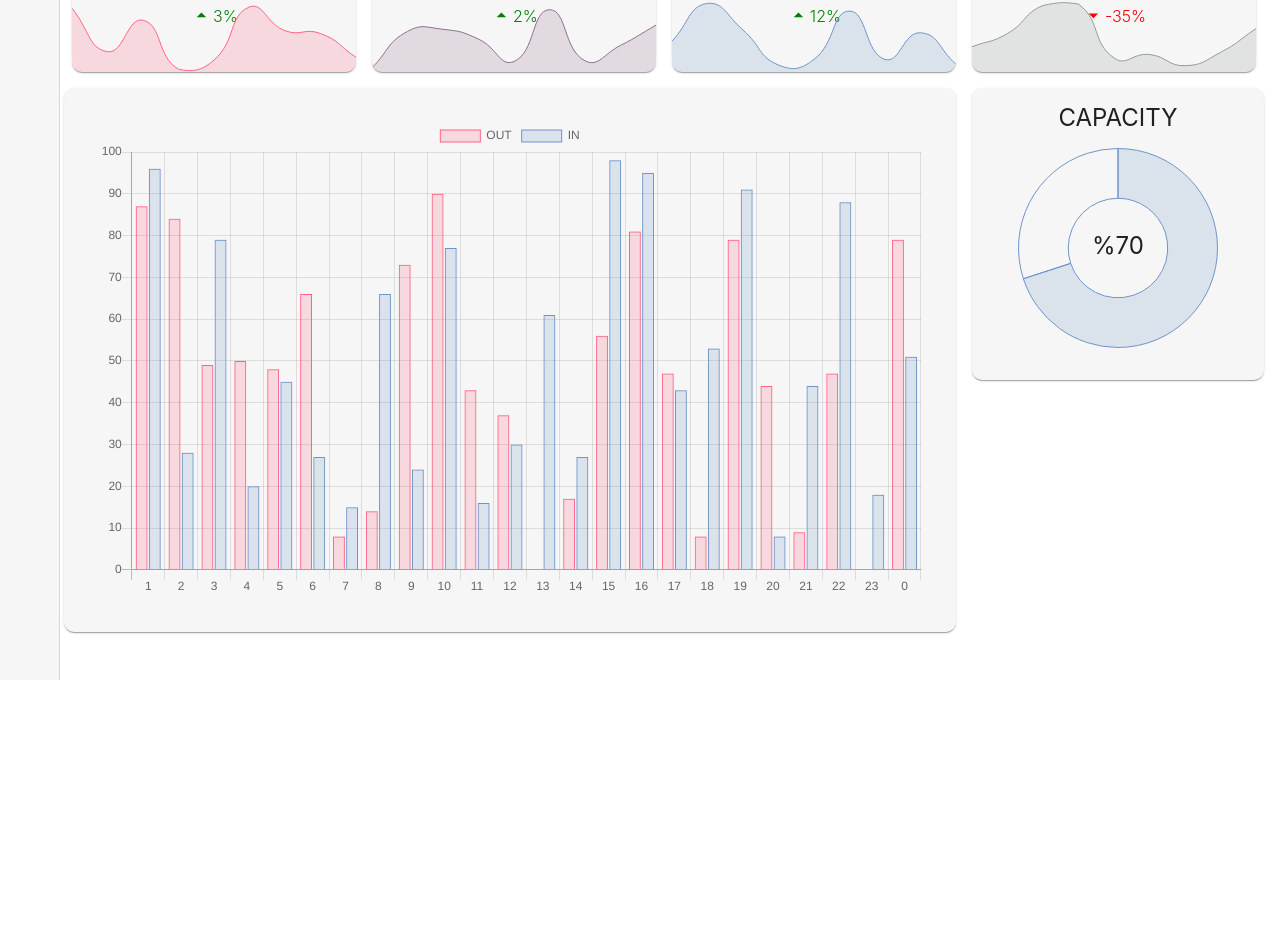
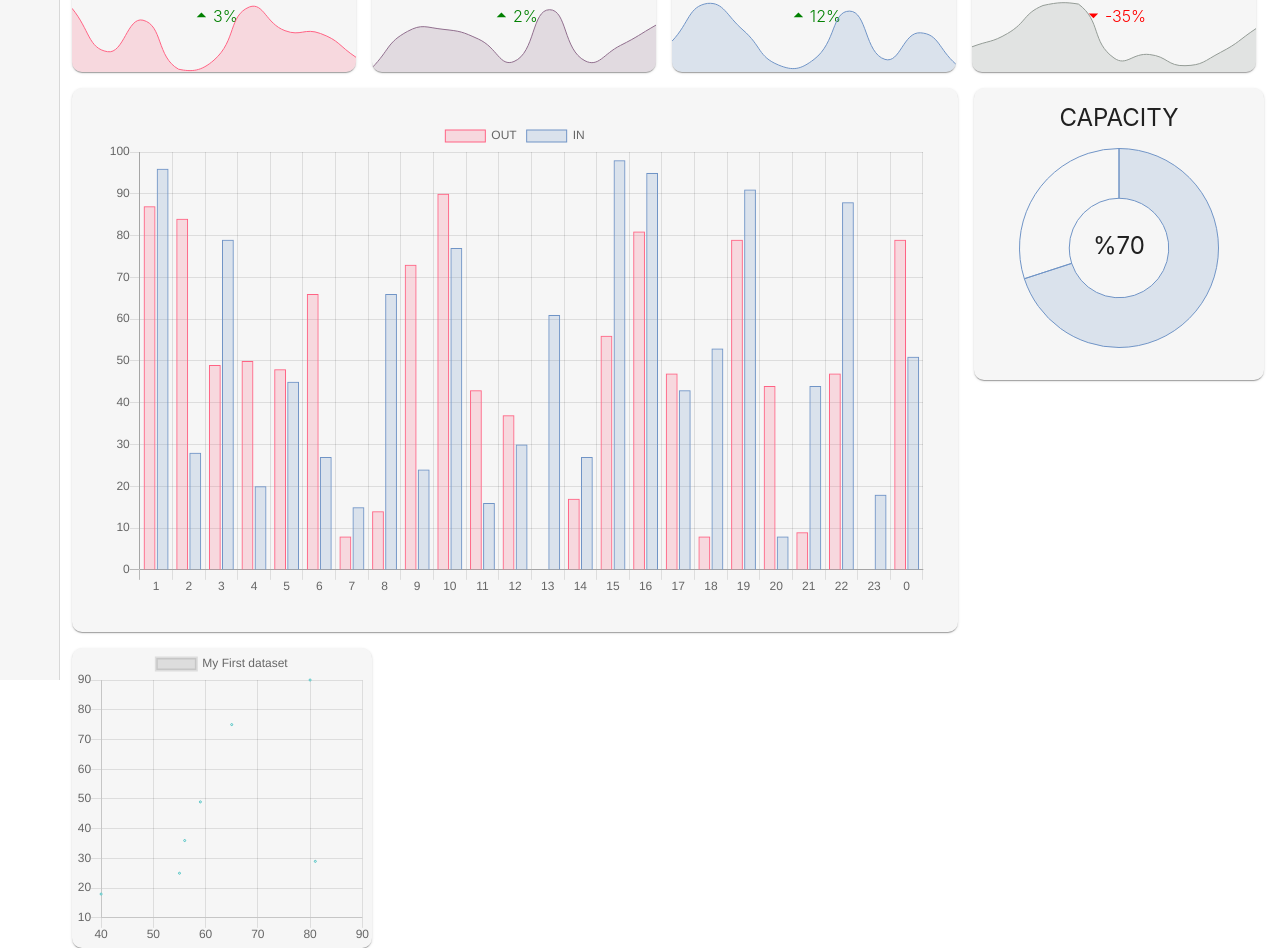
Before and after one commit to Corsage/2020-vision, a React (Create React App) app in the folder front/my-app/: page /dashboard in a window 1280 px wide. Shown: the part 120-1068 px from the top of the page. Before the commit the page ends 800 px from the top, so only its background shows below. Built offline with nearby package versions, Linux system fonts and the light colour scheme.

Commit message:
simple scatter plot init

```diff
--- a/front/my-app/src/components/DashboardOverview.js
+++ b/front/my-app/src/components/DashboardOverview.js
@@ -1,6 +1,6 @@
 import { Box, Button, Card, CardHeader, Container, Grid, makeStyles, Typography } from '@material-ui/core'
 import React from 'react'
-import { Bar, Doughnut } from 'react-chartjs-2';
+import { Bar, Doughnut, Scatter } from 'react-chartjs-2';
 import SmallStat from './SmallStat';
 
 const useStyles = makeStyles((theme) => ({
@@ -20,15 +20,15 @@ const useStyles = makeStyles((theme) => ({
         maxWidth: '100%',
         display: 'flex',
         justifyContent: 'center',
-        position:'relative'
+        position: 'relative'
     },
     percentageBox: {
-        position:'relative'
+        position: 'relative'
     },
     percentageText: {
         position: "absolute",
         bottom: "7.5rem",
-        zIndex:'100'
+        zIndex: '100'
     }
 }))
 
@@ -112,6 +112,42 @@ const DashboardOverview = () => {
 
 
     }
+
+    const scatterData = {
+        labels: ['Scatter'],
+        datasets: [
+            {
+                label: 'My First dataset',
+                fill: false,
+                backgroundColor: 'rgba(75,192,192,0.4)',
+                pointBorderColor: 'rgba(75,192,192,1)',
+                pointBackgroundColor: '#fff',
+                pointBorderWidth: 1,
+                pointHoverRadius: 5,
+                pointHoverBackgroundColor: 'rgba(75,192,192,1)',
+                pointHoverBorderColor: 'rgba(220,220,220,1)',
+                pointHoverBorderWidth: 2,
+                pointRadius: 1,
+                pointHitRadius: 10,
+                data: [
+                    { x: 65, y: 75 },
+                    { x: 59, y: 49 },
+                    { x: 80, y: 90 },
+                    { x: 81, y: 29 },
+                    { x: 56, y: 36 },
+                    { x: 55, y: 25 },
+                    { x: 40, y: 18 },
+                ]
+            }
+        ]
+    }
+
+    const scatterOptions = {
+        maintainAspectRatio: false,
+        aspectRation: 1,
+        responsive: false,
+
+    }
     return (
         <Grid container direction='column' style={{ paddingLeft: '4rem', paddingRight: '1rem', paddingTop: '2rem' }}>
             <Grid container direction='row' justify='flex-start' style={{ marginBottom: '1rem' }}>
@@ -130,7 +166,7 @@ const DashboardOverview = () => {
                 </Grid>
 
             </Grid>
-            <Grid container direction='row' justify='flex-start' >
+            <Grid container direction='row' justify='flex-start' style={{paddingLeft:'0.5rem'}} >
                 <Grid item md={9} style={{ paddingRight: '0.5rem' }}>
                     <Grid container direction='column'>
                         <Card className={classes.barCard} >
@@ -147,7 +183,7 @@ const DashboardOverview = () => {
                         <Card className={classes.doughnutCard}>
                             <Grid container direction="column">
                                 <Typography variant={'h3'} align={'center'} >CAPACITY</Typography>
-                                <Grid container direction='row' justify='center' style={{marginTop:'1rem'}}>
+                                <Grid container direction='row' justify='center' style={{ marginTop: '1rem' }}>
                                     <Doughnut
                                         style={{ margin: 0 }}
                                         width={200}
@@ -159,8 +195,8 @@ const DashboardOverview = () => {
                                 </Grid>
 
                             </Grid>
-                                <Typography variant={'h3'} className={classes.percentageText}>
-                                    %70
+                            <Typography variant={'h3'} className={classes.percentageText}>
+                                %70
                                 </Typography>
 
                         </Card>
@@ -168,6 +204,26 @@ const DashboardOverview = () => {
                 </Grid>
 
             </Grid>
+            <Grid container direction='row' justify='flex-start' style={{marginTop: '1rem', paddingLeft:'0.5rem'}}>
+                <Grid item>
+                    <Card style={{ display: 'flex' }}>
+                        <Grid container direction='column'>
+                            <Grid container direction='row'>
+                                <Scatter
+                                    width={300}
+                                    height={300}
+                                    ref={chartReference}
+                                    data={scatterData}
+                                    options={scatterOptions}
+                                />
+                            </Grid>
+
+                        </Grid>
+
+                    </Card>
+
+                </Grid>
+            </Grid>
         </Grid>
 
     )
```
